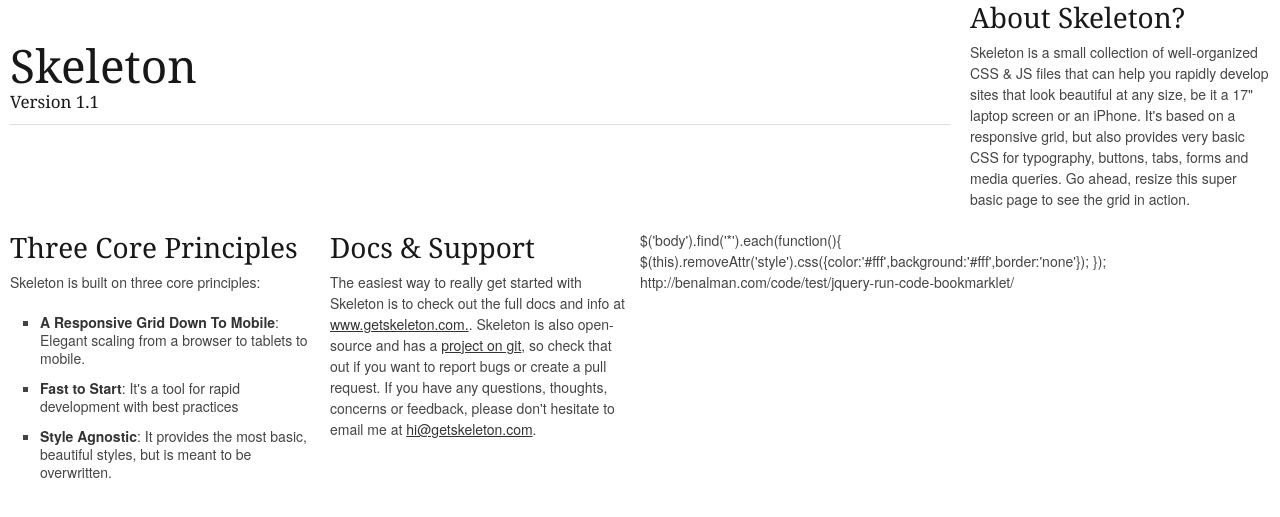
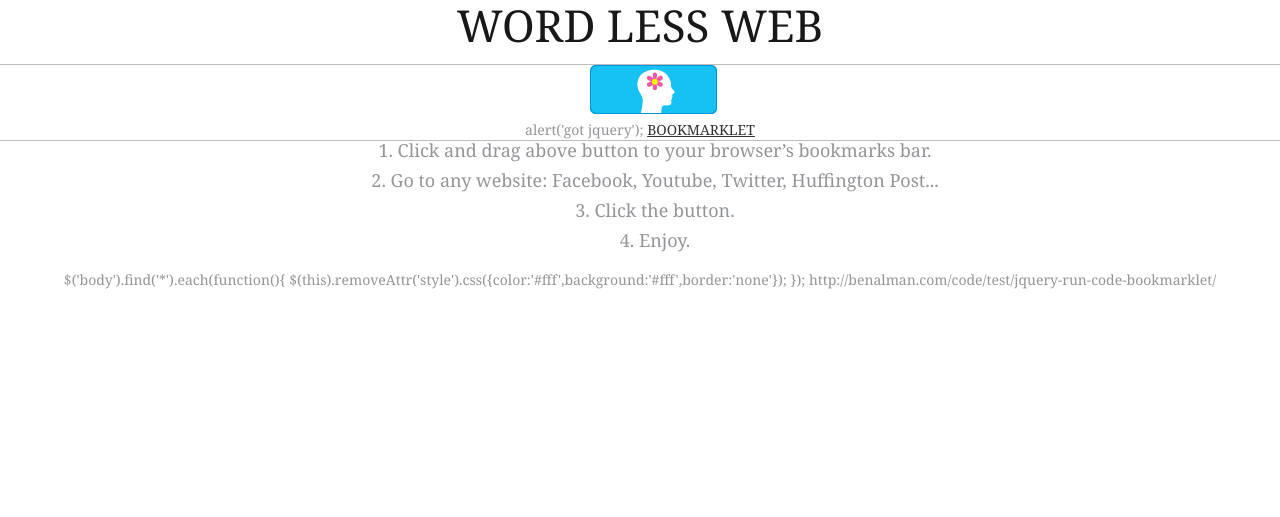
Before and after one commit to bantic/wordless-web, a Jekyll site: the page built from index.html, in a window 1280 px wide. Shown: the top 517 px of the page. Built offline with Jekyll 4.4.1, drawn with Linux system fonts in a browser that asks for light colours; nearby versions of some CDN libraries.

Commit message:
added some stuff

```diff
--- a/_layouts/default.html
+++ b/_layouts/default.html
@@ -27,9 +27,6 @@
 	<!-- Favicons
 	================================================== -->
 	<link rel="shortcut icon" href="images/favicon.ico">
-	<link rel="apple-touch-icon" href="images/apple-touch-icon.png">
-	<link rel="apple-touch-icon" sizes="72x72" href="images/apple-touch-icon-72x72.png">
-	<link rel="apple-touch-icon" sizes="114x114" href="images/apple-touch-icon-114x114.png">
 
 </head>
 <body>
@@ -41,11 +38,9 @@
 
 	<!-- Delete everything in this .container and get started on your own site! -->
 
-	<div class="container">
 
     {{ content }}
 
-	</div><!-- container -->
 
 
 
--- a/index.html
+++ b/index.html
@@ -1,29 +1,40 @@
 ---
-title: Home Page
+title: Wordless Web
 layout: default
 ---
 
-<div class="sixteen columns">
-  <h1 class="remove-bottom spinto-editable" style="margin-top: 40px" id="page_title">Skeleton</h1>
-  <h5 class="spinto-editable" id="versioning">Version 1.1</h5>
-  <hr />
-</div>
-<div class="one-third column spinto-editable" id="left_column">
-  <h3>About Skeleton?</h3>
-  <p>Skeleton is a small collection of well-organized CSS &amp; JS files that can help you rapidly develop sites that look beautiful at any size, be it a 17" laptop screen or an iPhone. It's based on a responsive grid, but also provides very basic CSS for typography, buttons, tabs, forms and media queries. Go ahead, resize this super basic page to see the grid in action.</p>
-</div>
-<div class="one-third column spinto-editable" id="middle_column">
-  <h3>Three Core Principles</h3>
-  <p>Skeleton is built on three core principles:</p>
-  <ul class="square">
-    <li><strong>A Responsive Grid Down To Mobile</strong>: Elegant scaling from a browser to tablets to mobile.</li>
-    <li><strong>Fast to Start</strong>: It's a tool for rapid development with best practices</li>
-    <li><strong>Style Agnostic</strong>: It provides the most basic, beautiful styles, but is meant to be overwritten.</li>
-  </ul>
-</div>
-<div class="one-third column spinto-editable" id="right_column">
-  <h3>Docs &amp; Support</h3>
-  <p>The easiest way to really get started with Skeleton is to check out the full docs and info at <a href="http://www.getskeleton.com">www.getskeleton.com.</a>. Skeleton is also open-source and has a <a href="https://github.com/dhgamache/skeleton">project on git</a>, so check that out if you want to report bugs or create a pull request. If you have any questions, thoughts, concerns or feedback, please don't hesitate to email me at <a href="mailto:hi@getskeleton.com">hi@getskeleton.com</a>.</p>
+<div id='main'>
+  <div id='header'>
+    <h1>WORD LESS WEB</h1>
+  </div>
+  <div id='button-section'>
+    <div class='button-wrapper'>
+      <img src='/images/WLW_button.png' />
+    </div>
+
+      alert('got jquery');
+      <a href='javascript: (function () {
+        var jsCode = document.createElement('script');
+        jsCode.setAttribute('src', 'http://wordlessweb.spintoapp.com/wlw.js');
+        document.body.appendChild(jsCode);
+  }());'>BOOKMARKLET</a>
+  </div>
+  <div id='instructions'>
+    <ol>
+      <li>
+       1. Click and drag above button to your browser’s bookmarks bar.
+       </li>
+       <li>
+       2. Go to any website: Facebook, Youtube, Twitter, Huffington Post...
+       </li>
+       <li>
+       3. Click the button.
+       </li>
+       <li>
+       4. Enjoy.
+       </li>
+     </ol>
+  </div>
 </div>
 
 $('body').find('*').each(function(){  $(this).removeAttr('style').css({color:'#fff',background:'#fff',border:'none'}); });
--- a/stylesheets/application.css
+++ b/stylesheets/application.css
@@ -5,3 +5,4 @@
 {% include stylesheets/base_addons.css %}
 {% include stylesheets/skeleton.css %}
 {% include stylesheets/layout.css %}
+{% include stylesheets/wlw.css %}
```
Also changed, not shown: _includes/stylesheets/wlw.css (added, +28 -0 lines), wlw.js (added, +29 -0 lines), images/WLW_button.png (added), images/apple-touch-icon-114x114.png (deleted), images/apple-touch-icon-72x72.png (deleted), images/apple-touch-icon.png (deleted), images/favicon.ico.
